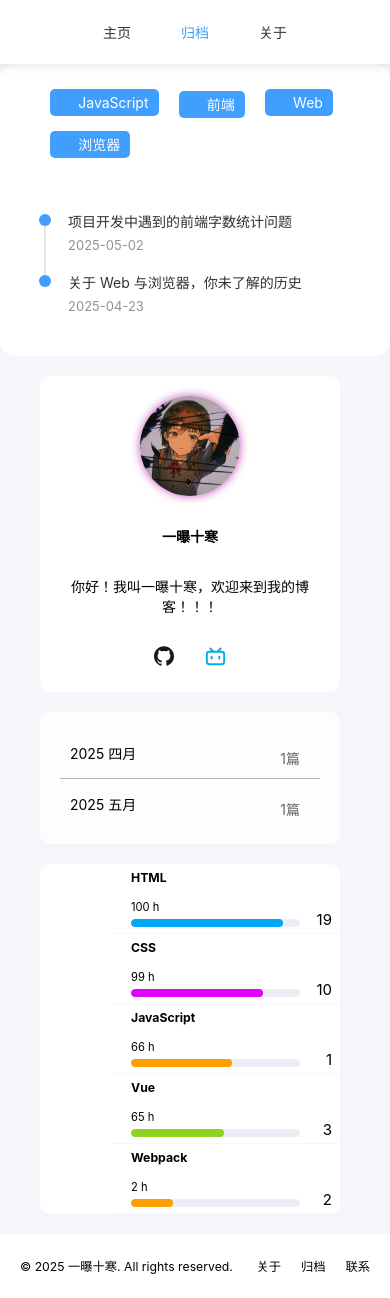
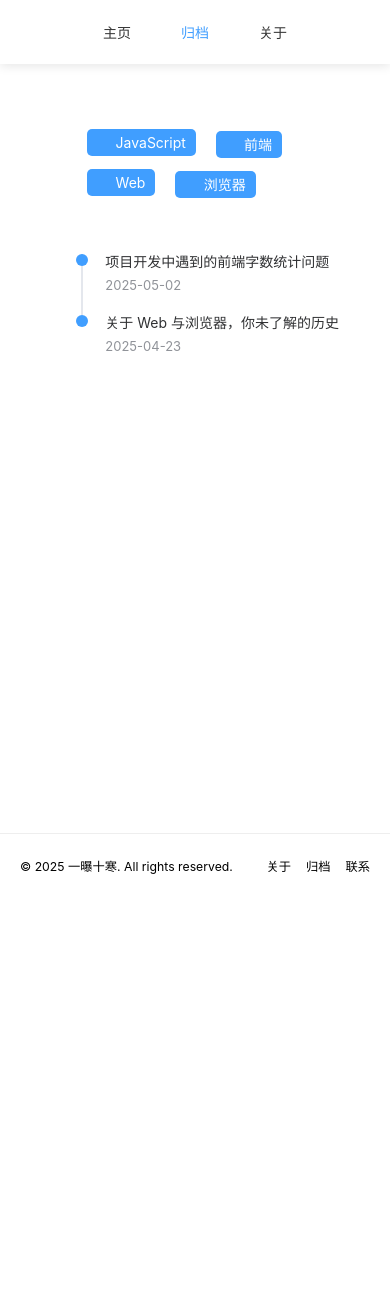
Before and after one commit to yuhhhy/blog-vue, a Vue app: page /archive in a window 390 px wide. After the commit the page ends 908 px from the top, so only its background shows below. Built offline with nearby package versions, Linux system fonts and the light colour scheme; a web font is replaced by a local one.

Commit message:
refactor: 优化响应式布局及样式调整
- 在Sidebar.vue中添加移动端隐藏样式
- 删除未使用的request.js文件
- 调整Archive.vue和Blog.vue的移动端布局及样式
- 在LayoutFooter.vue中优化链接样式及响应式布局

```diff
--- a/src/components/Sidebar/index.vue
+++ b/src/components/Sidebar/index.vue
@@ -50,4 +50,9 @@ const currentComponent = computed(() => {
     height: 100%;
     margin-left: 40px;
 }
+@media (max-width: 768px){
+    .sidebar {
+        display: none;
+    }
+}
 </style>
--- a/src/views/Archive/index.vue
+++ b/src/views/Archive/index.vue
@@ -35,12 +35,18 @@ import TagList from './components/TagList.vue';
             border-radius: 15px;
             padding: 20px 0;
         }
-        @media (max-width: 768px) {
-                padding: 0;
-                flex-direction: column;
+    }
+}
+@media (max-width: 768px) {
+    .archive-container{
+        background-color: var(--white);
+        .archive-list{
+            padding: 0;
+            flex-direction: column;
             .archive-list {
-                    margin-right: 0;
-                    margin-bottom: 20px;
+                margin-right: 0;
+                margin-bottom: 20px;
+                border-radius: 0;
             }
         }
     }
--- a/src/views/Blog/components/ArticleContent.vue
+++ b/src/views/Blog/components/ArticleContent.vue
@@ -2,7 +2,7 @@
 import Prism from 'prismjs'
 import 'prismjs/themes/prism.css'
 import '@/assets/font/prism-comment.scss'
-import { defineProps, onUpdated } from 'vue'
+import { onUpdated } from 'vue'
 
 defineProps(['htmlContent'])
 
@@ -77,6 +77,7 @@ onUpdated(() => {
         }
 
         code {
+            background: var(--light);
             padding: 0.2em 0.4em;
             border-radius: 3px;
         }
--- a/src/views/Blog/components/ArticleHeader.vue
+++ b/src/views/Blog/components/ArticleHeader.vue
@@ -1,6 +1,5 @@
 <script setup>
 defineProps(['blogData'])
-
 </script>
 
 <template>
--- a/src/views/Blog/index.vue
+++ b/src/views/Blog/index.vue
@@ -151,25 +151,6 @@ img {
                 line-height: 30px;
             }
         }
-        @media (max-width: 768px) {
-            .banner {
-                height: 200px;
-            }
-            .mask {
-                height: 200px;
-            }
-            .blog-title {
-                font-size: 1.875rem;
-                bottom: 80px;
-            }
-           .blog-info {
-                bottom: 10px;
-                > div {
-                    height: 20px;
-                    line-height: 20px;
-                }
-           }
-        }
     }
 
     .blog-main {
@@ -189,17 +170,43 @@ img {
             display: flex;
             flex-direction: column;
         }
+    }
+}
 
-        @media (max-width: 768px) {
+@media screen and (max-width: 768px) {
+    .blog-container {
+        background-color: var(--white);
+        .blog-header {
+            .banner {
+                height: 200px;
+            }
+            .mask {
+                height: 200px;
+            }
+            .blog-title {
+                font-size: 1.875rem;
+                bottom: 80px;
+            }
+            .blog-info {
+                bottom: 10px;
+                > div {
+                    height: 20px;
+                    line-height: 20px;
+                }
+
+            }
+        }
+        .blog-main {
             padding: 0;
             flex-direction: column;
-           .blog-aritcle {
+            .blog-aritcle {
+                border-radius: 0;
                 margin-right: 0;
                 margin-bottom: 20px;
-           }
-          .blog-sidebar {
+            }
+            .blog-sidebar {
                 display: none;
-           }
+            }
         }
     }
 }
--- a/src/views/Layout/components/LayoutFooter.vue
+++ b/src/views/Layout/components/LayoutFooter.vue
@@ -8,9 +8,9 @@ import { RouterLink } from 'vue-router';
                 <p>© 2025 一曝十寒. All rights reserved.</p>
         </div>
         <div class="right-footer">
-            <RouterLink to="/about">关于</RouterLink>
-            <RouterLink to="/archive">归档</RouterLink>
-            <a href="#">联系</a>
+            <RouterLink to="/about"><span>关于</span></RouterLink>
+            <RouterLink to="/archive"><span>归档</span></RouterLink>
+            <span id="contact">联系</span>
         </div>
     </div>
 </template>
@@ -30,14 +30,25 @@ import { RouterLink } from 'vue-router';
     .right-footer {
         display: flex;
         gap: 50px;
-    }
-
-    @media (max-width: 768px) {
-        padding: 0 20px;
-        .right-footer {
-            gap: 20px;
+        white-space: nowrap;
+        span:hover  {
+            color: var(--blue);
+        }
+        #contact {
+            cursor: pointer;
         }
     }
 
 }
+@media (max-width: 768px) {
+    .footer-info{
+        border-top: 1px solid var(--border-color);
+        padding: 0 20px;
+        .right-footer{
+            gap: 15px;
+            padding: 0;
+            white-space: nowrap;
+        }
+    }
+}
 </style>
```
Also changed, not shown: src/utils/request.js (deleted, +0 -30 lines).
